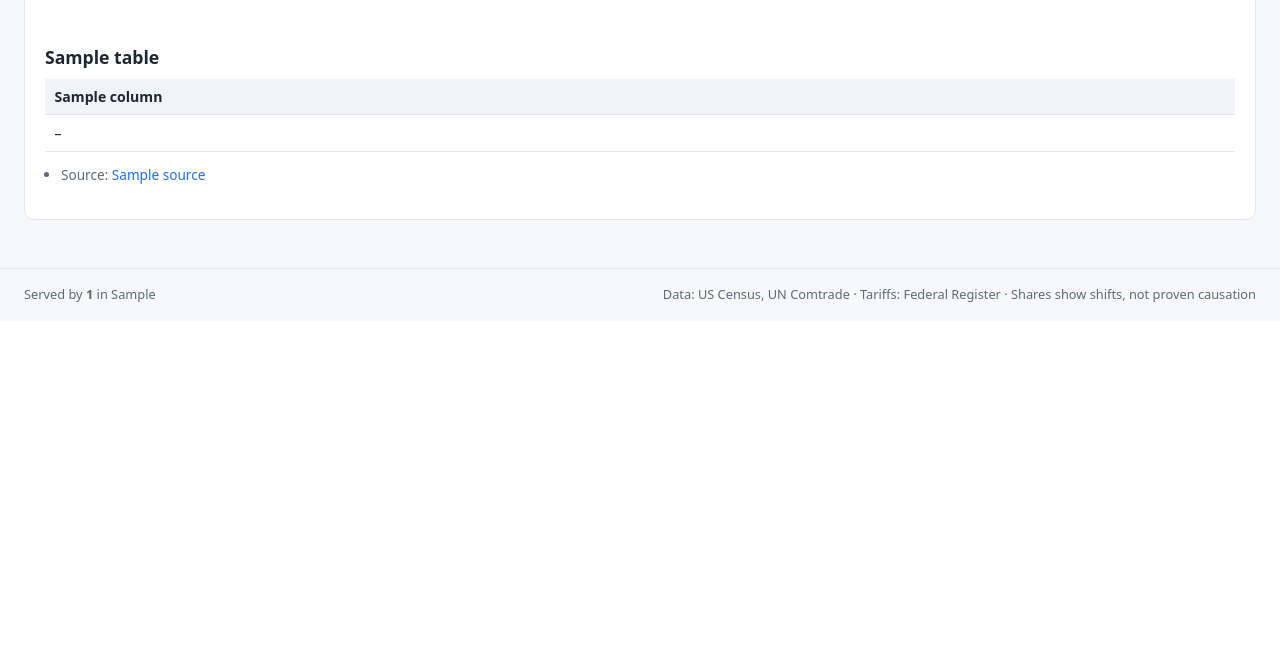
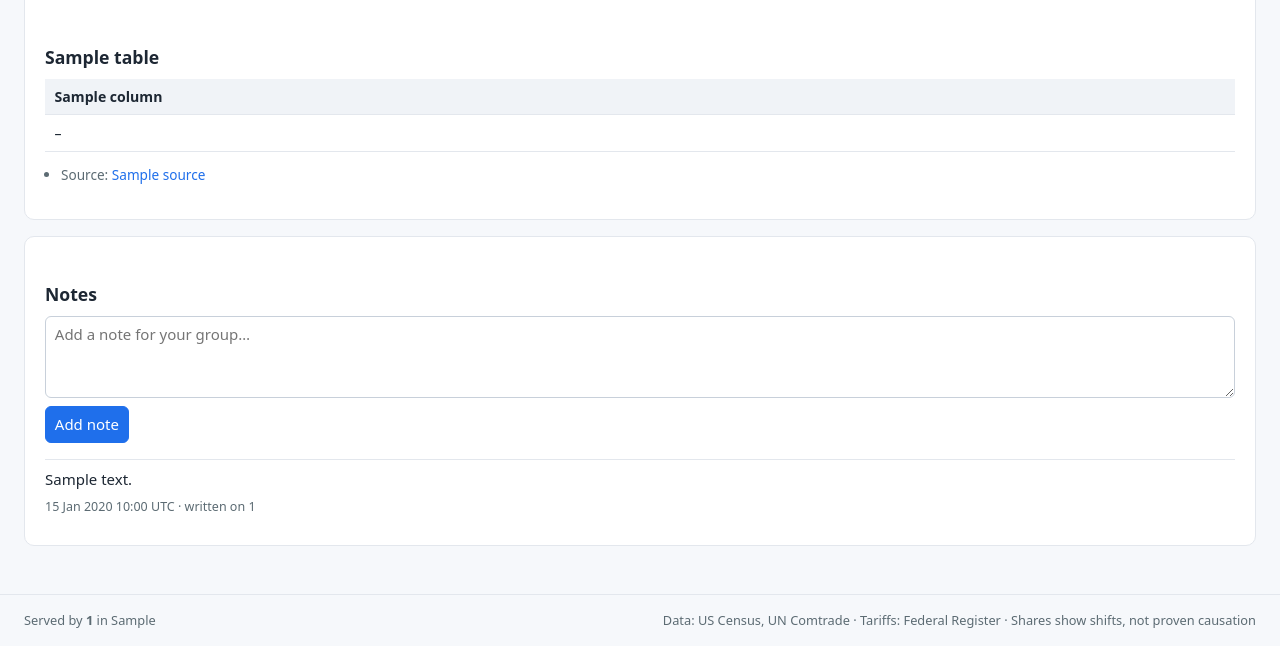
Before and after one commit to jaanvi-bajaj/TradeShift-Project, a Python web app: template app/templates/saved.html in a window 1280 px wide. Shown: the part 645-1291 px from the top of the page. Before the commit the page ends 947 px from the top, so only its background shows below. Run offline with Jinja, Linux system fonts and the light colour scheme; the template is opened without the code that fills it: most values are stand-ins (such as "Sample title", 1, 10 or a date in 2020).

Commit message:
Feature 4: notes on products and saved analyses (#5)
Closes #5

```diff
--- a/app/app.py
+++ b/app/app.py
@@ -29,7 +29,7 @@ from flask import Flask, jsonify, render_template, request
 
 from app import db
 from app.formatting import FILTERS
-from app.views import common, compare, concentration, detector, explorer, history, movers, singapore
+from app.views import common, compare, concentration, detector, explorer, history, movers, notes, singapore
 from config.database import apply_schema
 from config.logging_config import setup_logging
 from config.settings import settings
@@ -45,6 +45,7 @@ PAGES = [
     (singapore, "singapore.page", "Singapore lens"),
     (compare, "compare.page", "Compare"),
     (history, "history.index", "History"),
+    (notes, "notes.index", "Notes"),
 ]
 NAV = [(endpoint, label) for _, endpoint, label in PAGES]
 
--- /dev/null
+++ b/app/templates/_notes.html
@@ -0,0 +1,24 @@
+{#- Notes box (Feature 4). Notes are stored in RDS, so they are shared by every web server. -#}
+{% macro notes_box(notes, target_type, target_id, meta) %}
+<section class="notes">
+  <h2>Notes</h2>
+  <form method="post" action="/notes">
+    <input type="hidden" name="target_type" value="{{ target_type }}">
+    <input type="hidden" name="target_id" value="{{ target_id }}">
+    {% for k in ('hs6', 'importer', 'supplier', 'event_id') %}
+      <input type="hidden" name="{{ k }}" value="{{ meta.get(k) or '' }}">
+    {% endfor %}
+    <input type="hidden" name="next" value="{{ request.full_path }}">
+    <textarea name="body" rows="3" maxlength="5000" placeholder="Add a note for your group…" required></textarea>
+    <button type="submit">Add note</button>
+  </form>
+  {% for n in notes %}
+    <div class="note">
+      <p>{{ n.body }}</p>
+      <small>{{ n.created_at.strftime('%d %b %Y %H:%M') }} UTC · written on {{ n.instance_id }}</small>
+    </div>
+  {% else %}
+    <p class="muted">No notes yet.</p>
+  {% endfor %}
+</section>
+{% endmacro %}
--- a/app/templates/concentration.html
+++ b/app/templates/concentration.html
@@ -1,5 +1,6 @@
 {% extends "base.html" %}
 {% from "_analysis.html" import render with context %}
+{% from "_notes.html" import notes_box with context %}
 {% block title %}Concentration{% endblock %}
 {% block controls %}
 <form class="controls" method="get">
@@ -16,4 +17,5 @@
 {% endblock %}
 {% block content %}
 {{ render(a) }}
+{{ notes_box(notes, 'product', f.hs6, a.meta) }}
 {% endblock %}
--- a/app/templates/explorer.html
+++ b/app/templates/explorer.html
@@ -1,5 +1,6 @@
 {% extends "base.html" %}
 {% from "_analysis.html" import render with context %}
+{% from "_notes.html" import notes_box with context %}
 {% block title %}Explorer{% endblock %}
 {% block controls %}
 <form class="controls" method="get">
@@ -14,4 +15,5 @@
 {% endblock %}
 {% block content %}
 {{ render(a) }}
+{{ notes_box(notes, 'product', f.hs6, a.meta) }}
 {% endblock %}
--- a/app/templates/saved.html
+++ b/app/templates/saved.html
@@ -1,5 +1,6 @@
 {% extends "base.html" %}
 {% from "_analysis.html" import render with context %}
+{% from "_notes.html" import notes_box with context %}
 {% block title %}{{ a.title }}{% endblock %}
 {% block filterbar %}{% endblock %}
 {% block content %}
@@ -12,4 +13,5 @@
 </details>
 {% endif %}
 {{ render(a, saveable=False) }}
+{{ notes_box(notes, 'analysis', row.id | string, a.meta) }}
 {% endblock %}
```
Also changed, not shown: app/templates/notes.html (added, +21 -0 lines), app/views/notes.py (added, +52 -0 lines).
